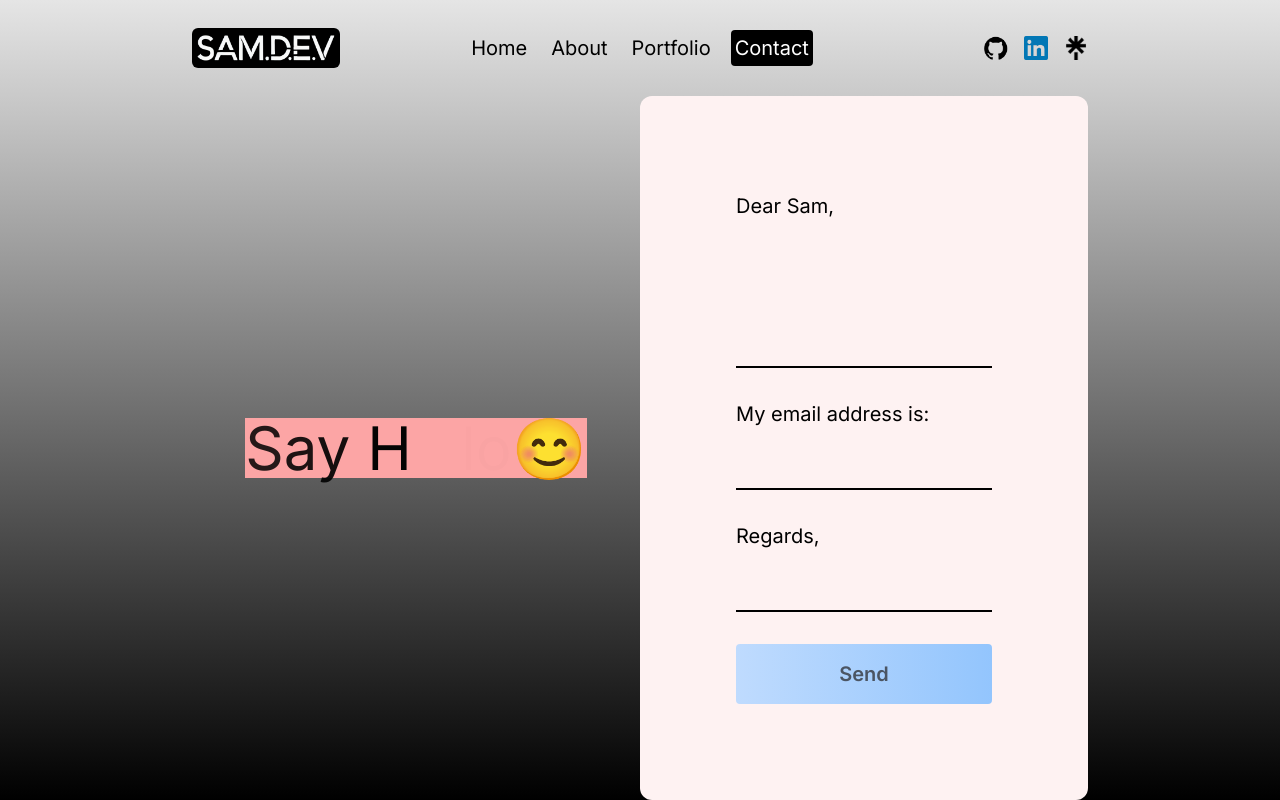
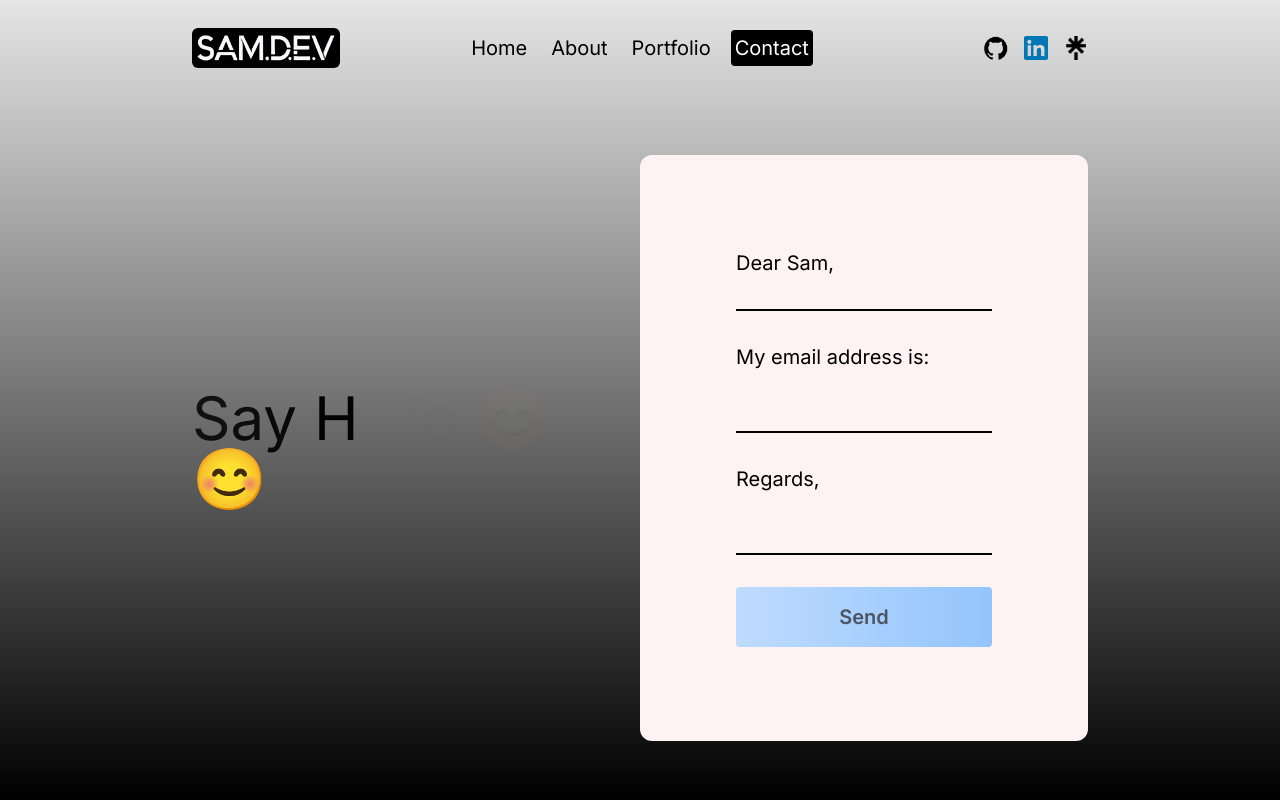
Before and after one commit to srichard3/portfolio, a Next.js app in the folder sam-portfolio/: page /contact in a window 1280 px wide. Built offline with nearby package versions, Linux system fonts and the light colour scheme.

Commit message:
minor visual changes

```diff
--- a/sam-portfolio/src/app/about/page.jsx
+++ b/sam-portfolio/src/app/about/page.jsx
@@ -22,7 +22,7 @@ const AboutPage = () => {
       animate={{ y: '0%' }}
       transition={{ duration: 1 }}
     >
-      <div className='h-full overflow-scroll lg:flex' ref={containerRef}>
+      <div className='h-full lg:flex' ref={containerRef}>
         {/* Text */}
         <div className='p-4 sm:p-8 md:p-12 lg:p-20 xl:p-48 flex flex-col gap-24 md:gap-32 lg:gap-48 xl:gap-64 lg:w-2/3 lg:pr-0 xl:w-1/2'>
           {/* Bio */}
--- a/sam-portfolio/src/app/contact/page.jsx
+++ b/sam-portfolio/src/app/contact/page.jsx
@@ -6,7 +6,7 @@ import emailjs from '@emailjs/browser'
 const ContactPage = () => {
   const [success, setSuccess] = useState(false)
   const [error, setError] = useState(false)
-  const text = 'Say Hello'
+  const text = 'Say Hello 😊'
 
   const form = useRef()
 
@@ -40,10 +40,10 @@ const ContactPage = () => {
       animate={{ y: '0%' }}
       transition={{ duration: 1 }}
     >
-      <div className='h-full flex flex-col lg:flex-row px-4 sm:px-8 md:px-12 lg:px-20 xl:px-48'>
+      <div className='h-full flex flex-col lg:flex-row px-4 sm:px-8 md:px-12 lg:px-20 xl:px-48 lg:gap-20 items-center'>
         {/* Greeting */}
-        <div className='h-1/2 lg:h-full lg:w-1/2 flex items-center justify-center text-6xl'>
-          <div className='bg-red-300'>
+        <div className='h-1/4 lg:h-full lg:w-1/2 flex items-center justify-center text-6xl'>
+          <div className=''>
             {text.split('').map((letter, index) => (
               <motion.span
                 key={index}
@@ -57,7 +57,7 @@ const ContactPage = () => {
               >
                 {letter}
               </motion.span>
-            ))}
+            ))}{' '}
             😊
           </div>
         </div>
@@ -65,7 +65,7 @@ const ContactPage = () => {
         <form
           onSubmit={sendEmail}
           ref={form}
-          className='h-1/2 lg:h-full lg:w-1/2 bg-red-50 rounded-xl text-xl flex flex-col gap-8 justify-center p-24'
+          className='h-4/6 lg:h-5/6 lg:w-1/2 bg-red-50 rounded-xl text-xl flex flex-col gap-8 justify-center p-24'
         >
           {/* Message */}
           <span>Dear Sam,</span>
```
